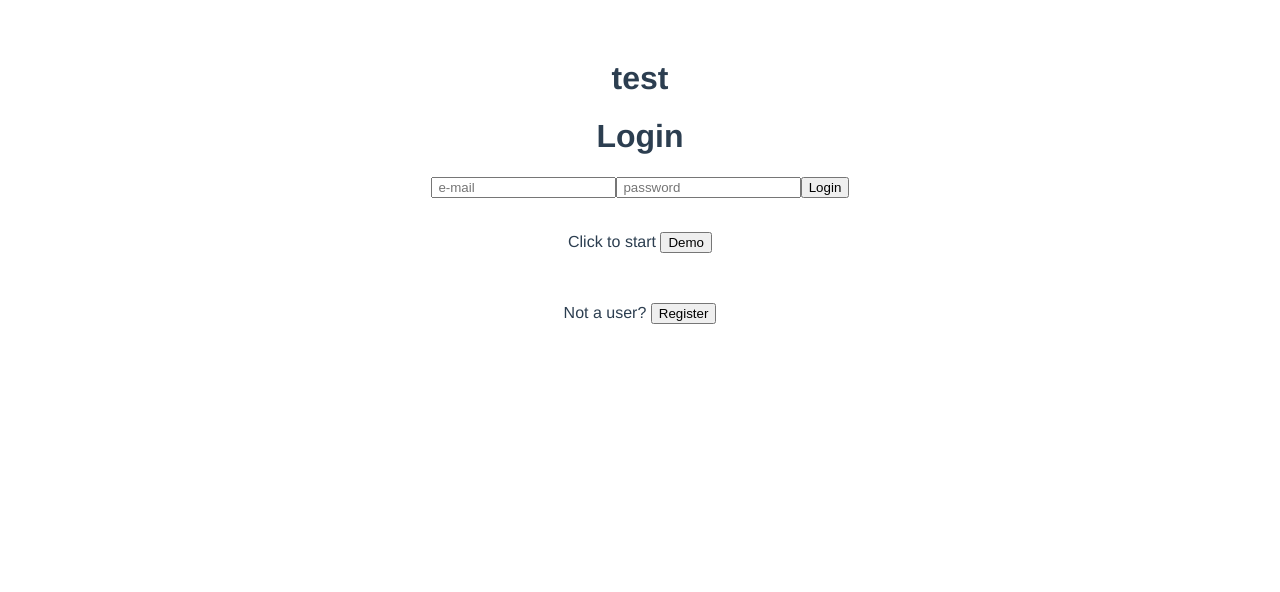
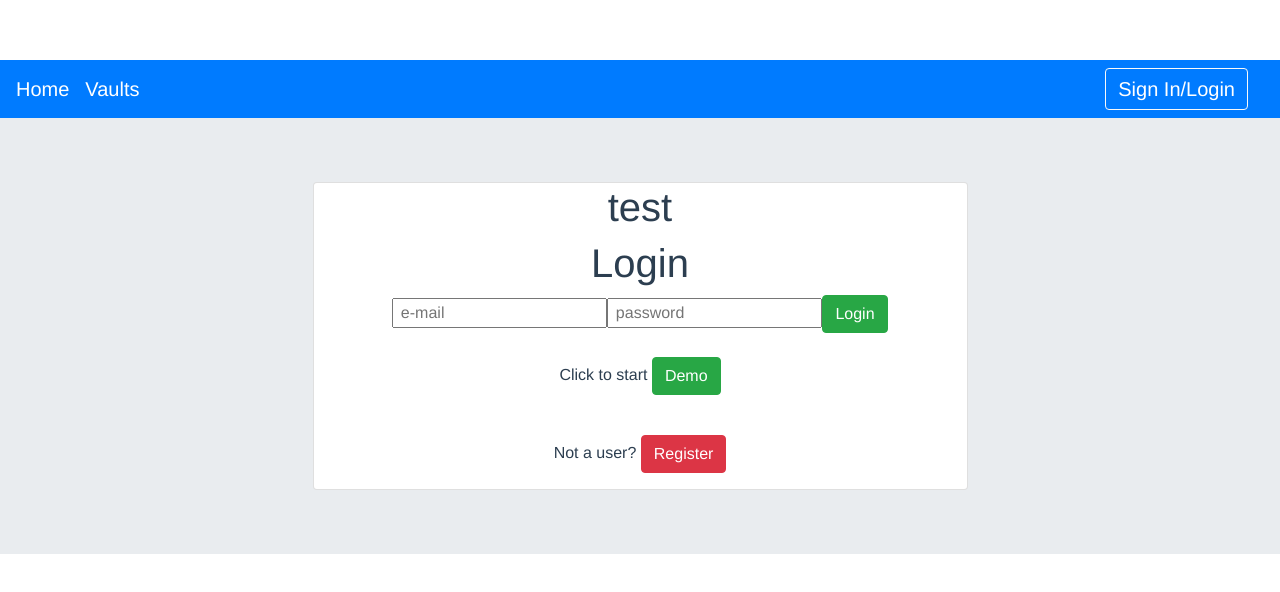
Before and after one commit to Ramsey-B/keepr, a Vue app in the folder wwwsrc/: page /#/login in a window 1280 px wide. Shown: the top 592 px of the page. Built offline with nearby package versions, Linux system fonts and the light colour scheme; no server answers.

Commit message:
setup login

```diff
--- a/wwwsrc/index.html
+++ b/wwwsrc/index.html
@@ -4,6 +4,7 @@
     <meta charset="utf-8">
     <meta name="viewport" content="width=device-width,initial-scale=1.0">
     <title>wwwsrc</title>
+    <link rel="stylesheet" href="https://stackpath.bootstrapcdn.com/bootstrap/4.1.0/css/bootstrap.min.css" integrity="sha384-9gVQ4dYFwwWSjIDZnLEWnxCjeSWFphJiwGPXr1jddIhOegiu1FwO5qRGvFXOdJZ4" crossorigin="anonymous">
   </head>
   <body>
     <div id="app"></div>
--- a/wwwsrc/src/App.vue
+++ b/wwwsrc/src/App.vue
@@ -1,12 +1,42 @@
 <template>
   <div id="app">
+    <nav class="navbar navbar-dark bg-primary top-header format">
+      <a class="navbar-left">
+        <router-link :to="{ name: 'Home'}" class="navbar-brand">
+          <a>Home</a>
+        </router-link>
+        <router-link :to="{ name: 'Vaults'}" class="navbar-brand">
+          <a>Vaults</a>
+        </router-link>
+      </a>
+      <button type="button" class="navbar-brand btn btn-outline-light" @click="login" v-if="!(user.id)">Sign In/Login</button>
+      <div v-if="user.id" class="d-flex flex-column">
+        <a class="navbar-brand">User: {{user.username}}</a>
+        <button class="navbar-brand btn btn-outline-light" @click="signOut">Sign out</button>
+      </div>
+    </nav>
     <router-view/>
   </div>
 </template>
 
 <script>
   export default {
-  name: 'app'
+    created() {
+      this.$store.dispatch("authenticate")
+    },
+    computed: {
+      user() {
+        return this.$store.state.user
+      }
+    },
+    methods: {
+      login() {
+        this.$router.push({name: "Login"})
+      },
+      signOut() {
+        this.$store.dispatch("signOut")
+      }
+    }
   }
 </script>
 
--- a/wwwsrc/src/router/index.js
+++ b/wwwsrc/src/router/index.js
@@ -2,6 +2,7 @@ import Vue from 'vue'
 import Router from 'vue-router'
 import Login from '@/components/Login'
 import Home from '@/components/Home'
+import Vaults from '@/components/Vaults'
 
 Vue.use(Router)
 
@@ -16,6 +17,11 @@ export default new Router({
       path: '/',
       name: 'Home',
       component: Home
+    },
+    {
+      path: '/vaults',
+      name: 'Vaults',
+      component: Vaults
     }
   ]
 })
```
Also changed, not shown: wwwsrc/src/components/Vaults.vue (added). Lines whose indentation alone changed are shown as unchanged.
